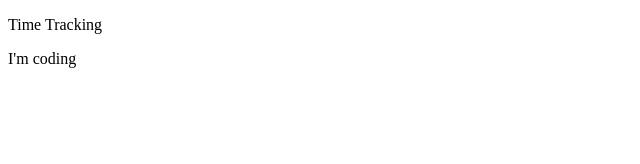
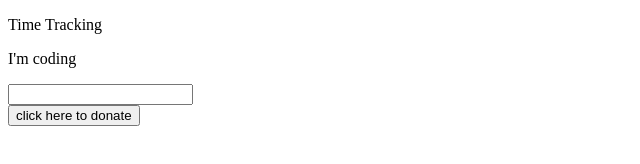
Before and after one commit to Coeditor5852/Website_1_miniature-rotatory-web, a plain HTML site: page 1.html in a window 1280 px wide. Shown: the whole page, without its empty margins (0-640 px from the left). Drawn offline with Linux system fonts and the light colour scheme.

Commit message:
branch no.3 commit

```diff
--- a/1.html
+++ b/1.html
@@ -9,5 +9,11 @@
 <body>
     <p>Time Tracking</p>
     <p>I'm coding</p>
+    <div>
+        <input type="text">
+        <br>
+        <button>click here to donate</button>
+        <br>
+    </div>
 </body>
 </html>
```
